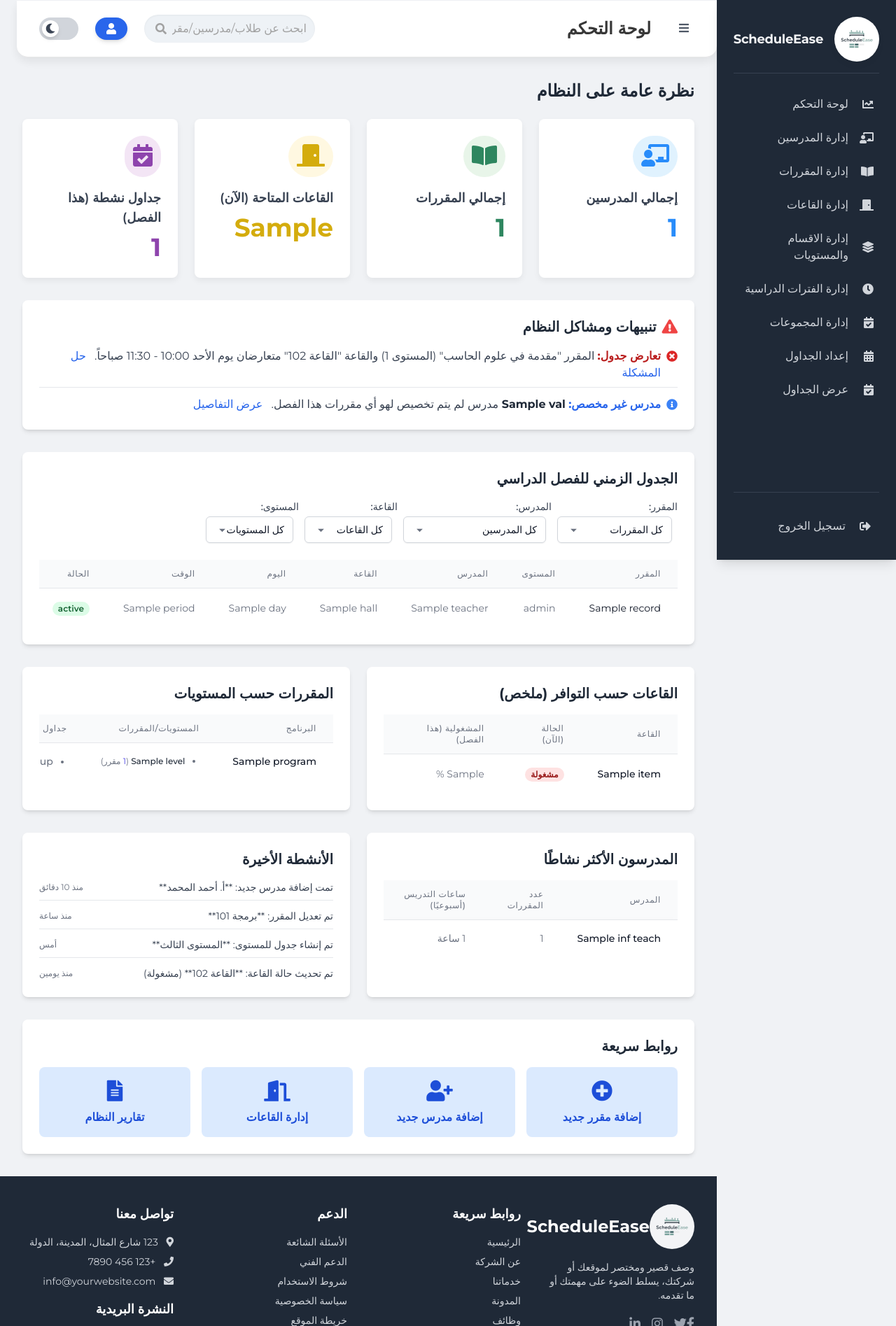
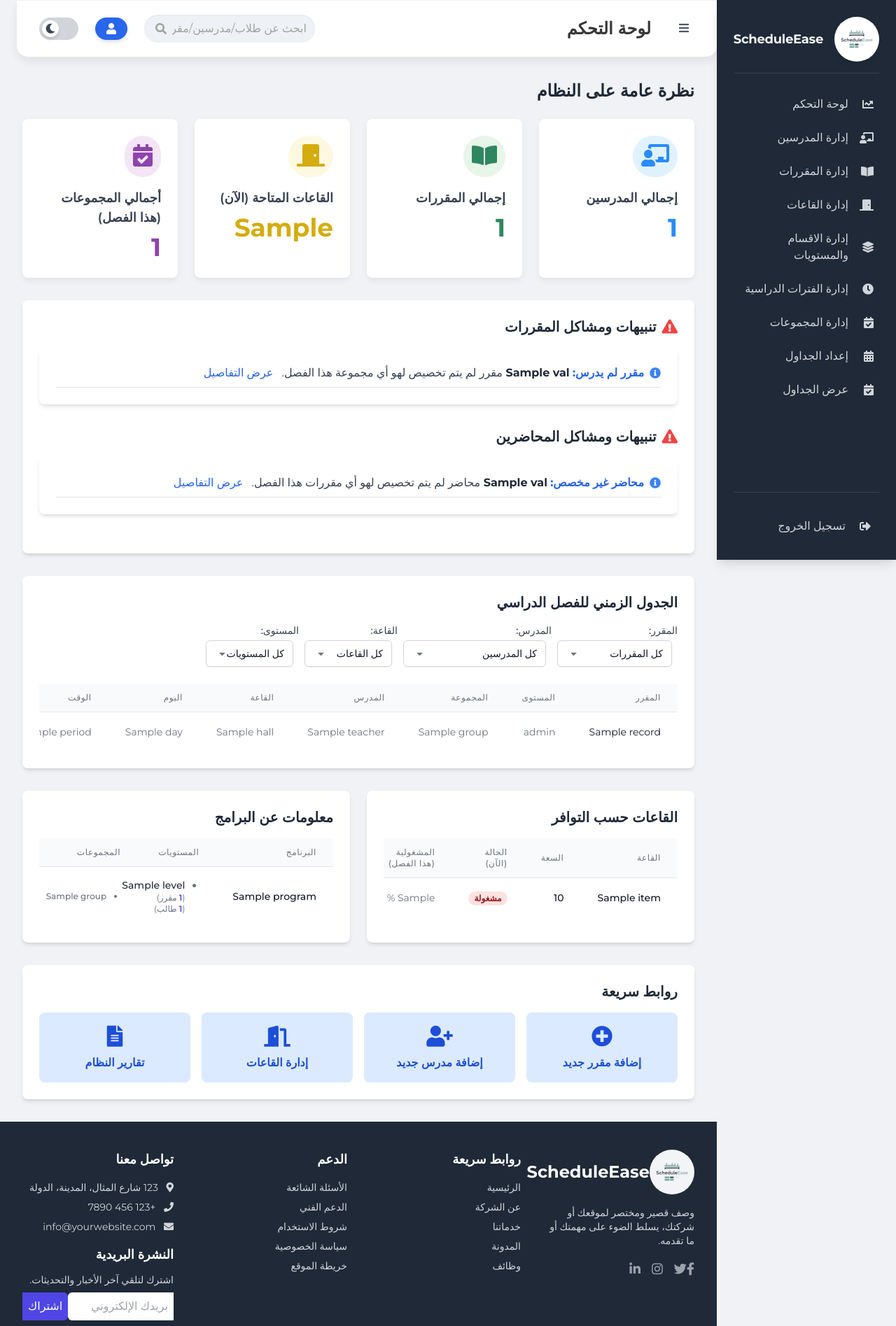
Before and after one commit to Osama-meftah/timetable-ui, a Django app: template project/ui/templates/dashboard.html in a window 1280 px wide. Shown: the top 1895 px of the page at 70% size. Run offline with Django 5.2, Linux system fonts and the light colour scheme; the template is opened without the code that fills it: most values are stand-ins (such as "Sample title", 1, 10 or a date in 2020); some libraries are stand-ins or nearby versions.

Commit message:
edit dashbord

```diff
--- a/backend/timetable/urls.py
+++ b/backend/timetable/urls.py
@@ -6,6 +6,7 @@
 from .views_search import *
 from rest_framework_simplejwt.views import TokenObtainPairView, TokenRefreshView
 from .views_accounts import *
+
 
 router = DefaultRouter()
 router.register('departments',DepartmentViewSet )
@@ -40,6 +41,7 @@
 
     # urls acounts
     path('login/', Login, name='create_user'),
+    path('dashboard/', Dashboard, name='dashboard'),
 
     # get token
     path('token/', MyTokenObtainPairView.as_view(), name='token_obtain_pair'),
--- a/backend/timetable/views.py
+++ b/backend/timetable/views.py
@@ -1,3 +1,4 @@
+from collections import defaultdict
 from .models import *
 from .serializers import *
 from rest_framework.viewsets import ModelViewSet
--- a/project/ui/templates/dashboard.html
+++ b/project/ui/templates/dashboard.html
@@ -14,7 +14,11 @@
             <i class="fas fa-chalkboard-teacher fa-2x"></i>
         </div>
         <h3 class="text-lg font-semibold text-gray-700 dark:text-gray-300">إجمالي المدرسين</h3>
+        {% if total_teacher %}
         <p class="text-4xl font-bold card-blue mt-2">{{ total_teacher }}</p>
+        {% else %}
+        <p class="text-4xl font-bold card-blue mt-2">0</p>
+        {% endif %}
     </div>
 
     <div class="info-card flex flex-col items-start p-6 rounded-lg">
@@ -22,7 +26,11 @@
             <i class="fas fa-book-open fa-2x"></i>
         </div>
         <h3 class="text-lg font-semibold text-gray-700 dark:text-gray-300">إجمالي المقررات</h3>
+        {% if total_courses %}
         <p class="text-4xl font-bold card-green mt-2">{{ total_courses }}</p>
+        {% else %}
+        <p class="text-4xl font-bold card-green mt-2">0</p>
+        {% endif %}
     </div>
 
     <div class="info-card flex flex-col items-start p-6 rounded-lg">
@@ -30,59 +38,110 @@
             <i class="fas fa-door-closed fa-2x"></i>
         </div>
         <h3 class="text-lg font-semibold text-gray-700 dark:text-gray-300">القاعات المتاحة (الآن)</h3>
+        {% if hall_available %}
          <p class="text-4xl font-bold card-yellow mt-2"> {{ hall_available }} </p>
+        {% else %}
+        <p class="text-4xl font-bold card-yellow mt-2">0</p>
+        {% endif %}
+
     </div>
 
     <div class="info-card flex flex-col items-start p-6 rounded-lg">
         <div class="p-3 rounded-full icon-purple mb-4">
             <i class="fas fa-calendar-check fa-2x"></i>
         </div>
-        <h3 class="text-lg font-semibold text-gray-700 dark:text-gray-300">جداول نشطة (هذا الفصل)</h3>
+        <h3 class="text-lg font-semibold text-gray-700 dark:text-gray-300">أجمالي المجموعات (هذا الفصل)</h3>
+        {% if total_table_activ %}
         <p class="text-4xl font-bold card-purple mt-2"> {{ total_table_activ }} </p>
+        {% else %}
+         <p class="text-4xl font-bold card-purple mt-2">0</p>
+        {% endif %}
+
     </div>
 </div>
 
 {# قسم تنبيهات/مشاكل النظام #}
-<div class="bg-white p-6 rounded-lg shadow-md mb-8">
+<div class="bg-white p-6  rounded-lg shadow-md mb-8 ">
+    {% comment %} <h3 class="text-xl font-bold text-gray-800 dark:text-gray-100 mb-4 flex items-center">
+        <i class="fas fa-exclamation-triangle text-red-500 ml-2"></i>
+        تنبيهات ومشاكل النظام
+    </h3> {% endcomment %}
+    {% if notActivHall or subjectDeactivate or teacherNotSubject %}
+    {% if notActivHall %}
     <h3 class="text-xl font-bold text-gray-800 dark:text-gray-100 mb-4 flex items-center">
         <i class="fas fa-exclamation-triangle text-red-500 ml-2"></i>
-        تنبيهات ومشاكل النظام
+        تنبيهات ومشاكل القاعات
     </h3>
+    <div class="bg-white p-6  rounded-lg shadow-md mb-8 overflow-x-auto max-h-[30vh] overflow-y-auto">
      <ul class="space-y-3 text-gray-700 dark:text-gray-300 text-base">
-        <li class="flex items-start pb-2 border-b border-gray-200 dark:border-gray-600">
-            <i class="fas fa-times-circle text-red-600 ml-2 mt-1"></i>
-            <span>
-                <strong class="text-red-700 dark:text-red-400">تعارض جدول:</strong> المقرر "مقدمة في علوم الحاسب"
-                (المستوى 1) والقاعة "القاعة 102"
-                متعارضان يوم الأحد 10:00 - 11:30 صباحاً.
-                <a href="#" class="text-blue-600 dark:text-blue-400 hover:underline mr-2">حل المشكلة</a>
-            </span>
-        </li>
-        {% if notActivHall != None %}
         {% for hal in notActivHall  %}
         <li class="flex items-start pb-2 border-b border-gray-200 dark:border-gray-600">
             <i class="fas fa-exclamation-circle text-orange-500 ml-2 mt-1"></i>
             <span>
                 <strong class="text-orange-600 dark:text-orange-400">قاعة غير نشطة:</strong>
-                <strong class="text-md font-bold text-gray-800 dark:text-gray-100 "> {{ hal.val }} </strong> تحتاج إلى صيانة، غير نشطة من 2025-07-05 حتى 2025-07-10.
+                <strong class="text-md font-bold text-gray-800 dark:text-gray-100 "> {{ hal.val }} </strong> تحتاج إلى صيانة .
                 <a href="{% url "edit_room" hal.key %}" class="text-blue-600 dark:text-blue-400 hover:underline mr-2">عرض التفاصيل</a>
             </span>
         </li>
         {% endfor %}
+    </ul>
+    </div>
     {% endif %}
-         {% if teacherNotSubject != None  %}
-         {% for notSub in teacherNotSubject  %}
-        <li class="flex items-start">
+    {% if subjectDeactivate %}
+    <h3 class="text-xl font-bold text-gray-800 dark:text-gray-100 mb-4 flex items-center">
+        <i class="fas fa-exclamation-triangle text-red-500 ml-2"></i>
+        تنبيهات ومشاكل المقررات
+    </h3>
+    <div class="bg-white p-6  rounded-lg shadow-md mb-8 overflow-x-auto max-h-[30vh] overflow-y-auto">
+     <ul class="space-y-3 text-gray-700 dark:text-gray-300 text-base">
+        {% for deactivSub in subjectDeactivate  %}
+
+        <li class="flex items-start pb-2 border-b border-gray-200 dark:border-gray-600">
             <i class="fas fa-info-circle text-blue-500 ml-2 mt-1"></i>
             <span>
-                <strong class="text-blue-600 dark:text-blue-400">مدرس غير مخصص:</strong> <strog class="text-md font-bold text-gray-800 dark:text-gray-100 " > {{notSub.val}} </strog> مدرس لم يتم تخصيص لهو أي مقررات  هذا الفصل.
+                <strong class="text-md font-bold text-blue-600 dark:text-blue-400 ">مقرر لم يدرس:</strong>
+                <strog class="text-md font-bold text-gray-800 dark:text-gray-100 " > {{deactivSub.val}} </strog> مقرر لم يتم تخصيص لهو أي مجموعة  هذا الفصل.
 
-                <a href="{% url "add_edit_teacher_with_courses" notSub.key %}" class="text-blue-600 dark:text-blue-400 hover:underline mr-2">عرض التفاصيل</a>
+                <a href="{% url "add_edit_teacher_with_courses"  %}" class="text-blue-600 dark:text-blue-400 hover:underline mr-2">عرض التفاصيل</a>
             </span>
         </li>
         {% endfor %}
+    </ul>
+    </div>
     {% endif %}
+    {% if teacherNotSubject %}
+    <h3 class="text-xl font-bold text-gray-800 dark:text-gray-100 mb-4 flex items-center ">
+        <i class="fas fa-exclamation-triangle text-red-500 ml-2"></i>
+        تنبيهات ومشاكل المحاضرين
+    </h3>
+
+    <div class="bg-white p-6  rounded-lg shadow-md mb-8 overflow-x-auto max-h-[30vh] overflow-y-auto">
+     <ul class="space-y-3 text-gray-700 dark:text-gray-300 text-base">
+        {% for notSub in teacherNotSubject  %}
+        <li class="flex items-start pb-2 border-b border-gray-200 dark:border-gray-600">
+            <i class="fas fa-info-circle text-blue-500 ml-2 mt-1"></i>
+            <span>
+                <strong class="text-blue-600 dark:text-blue-400">محاضر غير مخصص:</strong>
+                <strog class="text-md font-bold text-gray-800 dark:text-gray-100 " > {{notSub.val}} </strog> محاضر لم يتم تخصيص لهو أي مقررات  هذا الفصل.
+
+                <a href="/teacherswithcourses/add/" class="text-blue-600 dark:text-blue-400 hover:underline mr-2">عرض التفاصيل</a>
+            </span>
+        </li>
+        {% endfor %}
     </ul>
+    </div>
+    {% endif %}
+
+    {% else %}
+    <h3 class="text-xl font-bold text-gray-800 dark:text-gray-100 mb-4 flex items-center">
+        <i class="fas fa-exclamation-triangle text-red-500 ml-2"></i>
+        تنبيهات ومشاكل النظام
+    </h3>
+    <span>
+        <strong class="text-md font-bold text-gray-500 dark:text-gray-100 ">  لا توجد اي مشاكل او تنبيهات </strong>
+    </span>
+
+    {% endif %}
 </div>
 
 
@@ -160,6 +219,10 @@
                     </th>
                     <th scope="col"
                         class="px-6 py-3 text-right text-xs font-medium text-gray-500 dark:text-gray-300 uppercase tracking-wider">
+                        المجموعة
+                    </th>
+                    <th scope="col"
+                        class="px-6 py-3 text-right text-xs font-medium text-gray-500 dark:text-gray-300 uppercase tracking-wider">
                         المدرس
                     </th>
                     <th scope="col"
@@ -185,11 +248,13 @@
                 </tr>
             </thead>
             <tbody class="bg-white dark:bg-gray-800 divide-y divide-gray-200 dark:divide-gray-700">
+
                 {% for record in taimeTable %}
                 <tr data-course="{{record.subject}}" data-teacher="{{record.teacher}}" data-room="{{record.hall}}"
                     data-level="{{record.level}}">
                     <td class="px-6 py-4 whitespace-nowrap text-sm text-gray-900 dark:text-gray-200"> {{record.subject}} </td>
                     <td class="px-6 py-4 whitespace-nowrap text-sm text-gray-500 dark:text-gray-400"> {{record.level}} </td>
+                    <td class="px-6 py-4 whitespace-nowrap text-sm text-gray-500 dark:text-gray-400"> {{record.group}} </td>
                     <td class="px-6 py-4 whitespace-nowrap text-sm text-gray-500 dark:text-gray-400"> {{record.teacher}} </td>
                     <td class="px-6 py-4 whitespace-nowrap text-sm text-gray-500 dark:text-gray-400"> {{record.hall}} </td>
                     <td class="px-6 py-4 whitespace-nowrap text-sm text-gray-500 dark:text-gray-400"> {{record.day}} </td>
@@ -207,10 +272,21 @@
                             class="text-blue-600 dark:text-blue-400 hover:text-blue-900 dark:hover:text-blue-300 mr-2">تعديل</a>
                     </td> {% endcomment %}
                 </tr>
+
                 {% endfor %}
+
 
             </tbody>
         </table>
+        {% if not taimeTable %}
+        <div class="flex justify-center  mt-4 ">
+            <span>
+                <strong class="text-sm  text-gray-500 dark:text-gray-100">
+                   لا توجد بيانات لعرضها.
+                </strong>
+            </span>
+        </div>
+        {% endif %}
     </div>
 </div>
 
@@ -218,10 +294,11 @@
 <div class="grid grid-cols-1 lg:grid-cols-2 gap-6 mb-8">
 
     <div class="bg-white p-6 rounded-lg shadow-md">
-    <h3 class="text-xl font-bold text-gray-800 dark:text-gray-100 mb-4">القاعات حسب التوافر (ملخص)</h3>
+    <h3 class="text-xl font-bold text-gray-800 dark:text-gray-100 mb-4">القاعات حسب التوافر</h3>
 
     <!-- حاوية التمرير -->
     <div class="overflow-x-auto max-h-[70vh] overflow-y-auto">
+
         <table class="min-w-full divide-y divide-gray-200 dark:divide-gray-600">
 
             <!-- أضف الكلاسات هنا -->
@@ -230,6 +307,10 @@
                     <th scope="col"
                         class="px-6 py-3 text-right text-xs font-medium text-gray-500 dark:text-gray-300 uppercase tracking-wider">
                         القاعة
+                    </th>
+                    <th scope="col"
+                        class="px-6 py-3 text-right text-xs font-medium text-gray-500 dark:text-gray-300 uppercase tracking-wider">
+                        السعة
                     </th>
                     <th scope="col"
                         class="px-6 py-3 text-right text-xs font-medium text-gray-500 dark:text-gray-300 uppercase tracking-wider">
@@ -247,6 +328,8 @@
                 <tr>
                     <td class="px-6 py-4 whitespace-nowrap text-sm font-medium text-gray-900 dark:text-gray-200">
                        {{ item.hallName }} </td>
+                    <td class="px-6 py-4 whitespace-nowrap text-sm font-medium text-gray-900 dark:text-gray-200">
+                       {{ item.capacityHall }} </td>
                 {% if item.hallBusy < 85 %}
                     <td class="px-6 py-4 whitespace-nowrap">
                         <span
@@ -268,79 +351,115 @@
                 {% endfor %}
 
             </tbody>
+
         </table>
+        {% if not busyHallList %}
+        <div class="flex justify-center  mt-4 ">
+            <span>
+                <strong class="text-sm  text-gray-500 dark:text-gray-100">
+                   لا توجد بيانات لعرضها.
+                </strong>
+            </span>
+        </div>
+        {% endif %}
     </div>
 </div>
 
+  <div class="bg-white p-6 rounded-lg shadow-md">
+    <h3 class="text-xl font-bold text-gray-800 dark:text-gray-100 mb-4">معلومات عن البرامج</h3>
 
-    <div class="bg-white p-6 rounded-lg shadow-md">
-        <h3 class="text-xl font-bold text-gray-800 dark:text-gray-100 mb-4">المقررات حسب المستويات</h3>
     <div class="overflow-x-auto max-h-[70vh] overflow-y-auto">
         <table class="min-w-full divide-y divide-gray-200 dark:divide-gray-600">
+
             <thead class="bg-gray-50 dark:bg-gray-700 sticky top-0">
                 <tr>
-                        <th scope="col"
-                            class="px-6 py-3 text-right text-xs font-medium text-gray-500 dark:text-gray-300 uppercase tracking-wider">
+                    <th scope="col" class="px-6 py-3 text-right text-xs font-medium text-gray-500 dark:text-gray-300 uppercase tracking-wider">
                         البرنامج
                     </th>
-                        <th scope="col"
-                            class="px-6 py-3 text-right text-xs font-medium text-gray-500 dark:text-gray-300 uppercase tracking-wider">
-                           المستويات/المقررات
+                    <th scope="col" class="px-6 py-3 text-right text-xs font-medium text-gray-500 dark:text-gray-300 uppercase tracking-wider">
+                        المستويات
                     </th>
-                        <th scope="col"
-                            class="px-6 py-3 text-right text-xs font-medium text-gray-500 dark:text-gray-300 uppercase tracking-wider">
-                            جداول نشطة
+                    <th scope="col" class="px-6 py-3 text-right text-xs font-medium text-gray-500 dark:text-gray-300 uppercase tracking-wider">
+                        المجموعات
                     </th>
                 </tr>
             </thead>
+
             <tbody class="bg-white dark:bg-gray-800 divide-y divide-gray-200 dark:divide-gray-700">
 
-                    {% for info in levelSubjectInfo  %}
+                {% for info in levelSubjectInfo %}
                 <tr>
                     <td class="px-6 py-4 whitespace-nowrap text-sm font-medium text-gray-900 dark:text-gray-200">
-                             {{info.program}} </td>
+                        {{ info.program }}
+                    </td>
 
                     <td class="px-6 py-4 whitespace-nowrap text-sm text-gray-500 dark:text-gray-400">
                         {% if info.levelInfo %}
-                                <ul class="list-disc pr-5 space-y-1 text-xs">
+                            <ul class="list-disc pr-5 space-y-1">
                                 {% for level in info.levelInfo %}
                                     <li>
-                                            <span class="font-medium text-gray-800 dark:text-gray-200">{{ level.levelName }}</span>
-                                            (<span class="text-indigo-600 dark:text-indigo-400">{{ level.countSubjet }}</span> مقرر)
+                                        <div class="flex items-baseline flex-wrap gap-x-2">
+                                            <!-- اسم المستوى -->
+                                            <span class="font-medium w-11 text-gray-800 dark:text-gray-200">{{ level.levelName }}</span>
+
+                                            <!-- عدد المقررات -->
+                                            <span class="text-xs text-gray-500 dark:text-gray-400">
+                                                (<span class="font-semibold text-indigo-600 dark:text-indigo-400">{{ level.countSubjet }}</span> مقرر)
+                                            </span>
+
+                                            <!-- فاصل -->
+                                            {% comment %} <span class="text-gray-400">-</span> {% endcomment %}
+
+                                            <!-- عدد الطلاب -->
+                                            <span class="text-xs text-gray-500 dark:text-gray-400">
+                                                (<span class="font-semibold text-indigo-600 dark:text-indigo-400">{{ level.total_studant }}</span> طالب)
+                                            </span>
+                                        </div>
+
                                     </li>
                                 {% endfor %}
                             </ul>
                         {% else %}
                             <span class="text-gray-500 dark:text-gray-400">لا توجد مستويات محددة</span>
-
                         {% endif %}
                     </td>
+
                     <td class="px-6 py-4 whitespace-nowrap text-sm text-gray-500 dark:text-gray-400">
                         {% if info.groupInfo %}
                             <ul class="list-disc pr-5 space-y-1 text-xs">
                                 {% for group in info.groupInfo %}
                                     <li>
-                                            <span class="font-medium text-gray-500 text-sm dark:text-gray-400">{{ group }}</span>
+                                        <span class="font-medium">{{ group }}</span>
                                     </li>
                                 {% endfor %}
                             </ul>
                         {% else %}
-                                <span class="text-gray-500 text-sm dark:text-gray-400">لا توجد مجموعات محددة</span>
-
+                            <span class="text-sm">لا توجد مجموعات محددة</span>
                         {% endif %}
                     </td>
-
                 </tr>
                 {% endfor %}
+
             </tbody>
+
         </table>
+        {% if not levelSubjectInfo %}
+        <div class="flex justify-center  mt-4 ">
+            <span>
+                <strong class="text-sm  text-gray-500 dark:text-gray-100">
+                   لا توجد بيانات لعرضها.
+                </strong>
+            </span>
+        </div>
+        {% endif %}
     </div>
 </div>
+
 </div>
 
 
 {# قسم المدرسون الأكثر نشاطًا والأنشطة الأخيرة #}
-<div class="grid grid-cols-1 lg:grid-cols-2 gap-6 mb-8">
+{% comment %} <div class="grid grid-cols-1 lg:grid-cols-2 gap-6 mb-8">
     <div class="bg-white p-6 rounded-lg shadow-md">
         <h3 class="text-xl font-bold text-gray-800 dark:text-gray-100 mb-4">المدرسون الأكثر نشاطًا</h3>
         <div class="overflow-x-auto max-h-[70vh] overflow-y-auto">
@@ -369,18 +488,7 @@
                         <td class="px-6 py-4 whitespace-nowrap text-sm text-gray-500 dark:text-gray-400"> {{ infTeach.countHour }} ساعة</td>
                     </tr>
                     {% endfor %}
-                    {% comment %} <tr>
-                        <td class="px-6 py-4 whitespace-nowrap text-sm font-medium text-gray-900 dark:text-gray-200">د.
-                            خالد منصور</td>
-                        <td class="px-6 py-4 whitespace-nowrap text-sm text-gray-500 dark:text-gray-400">4</td>
-                        <td class="px-6 py-4 whitespace-nowrap text-sm text-gray-500 dark:text-gray-400">22 ساعة</td>
-                    </tr>
-                    <tr>
-                        <td class="px-6 py-4 whitespace-nowrap text-sm font-medium text-gray-900 dark:text-gray-200">أ.
-                            ليلى عبد الله</td>
-                        <td class="px-6 py-4 whitespace-nowrap text-sm text-gray-500 dark:text-gray-400">3</td>
-                        <td class="px-6 py-4 whitespace-nowrap text-sm text-gray-500 dark:text-gray-400">18 ساعة</td>
-                    </tr> {% endcomment %}
+
                 </tbody>
             </table>
         </div>
@@ -407,7 +515,7 @@
             </li>
         </ul>
     </div>
-</div>
+</div> {% endcomment %}
 
 {# قسم الروابط السريعة #}
 <div class="bg-white p-6 rounded-lg shadow-md">
--- a/project/ui/utils.py
+++ b/project/ui/utils.py
@@ -33,6 +33,7 @@
     distributions = "distributions/"
     lectures = "lectures/by-table/"
     searchteachers = "searchteachers/"
+    dashboard = "dashboard/"
 
 class KeysCach:
     timeout=60
```
Also changed, not shown: backend/timetable/views_search.py (+173 -0 lines), project/ui/views.py (+151 -111 lines). Lines whose indentation alone changed are shown as unchanged.
